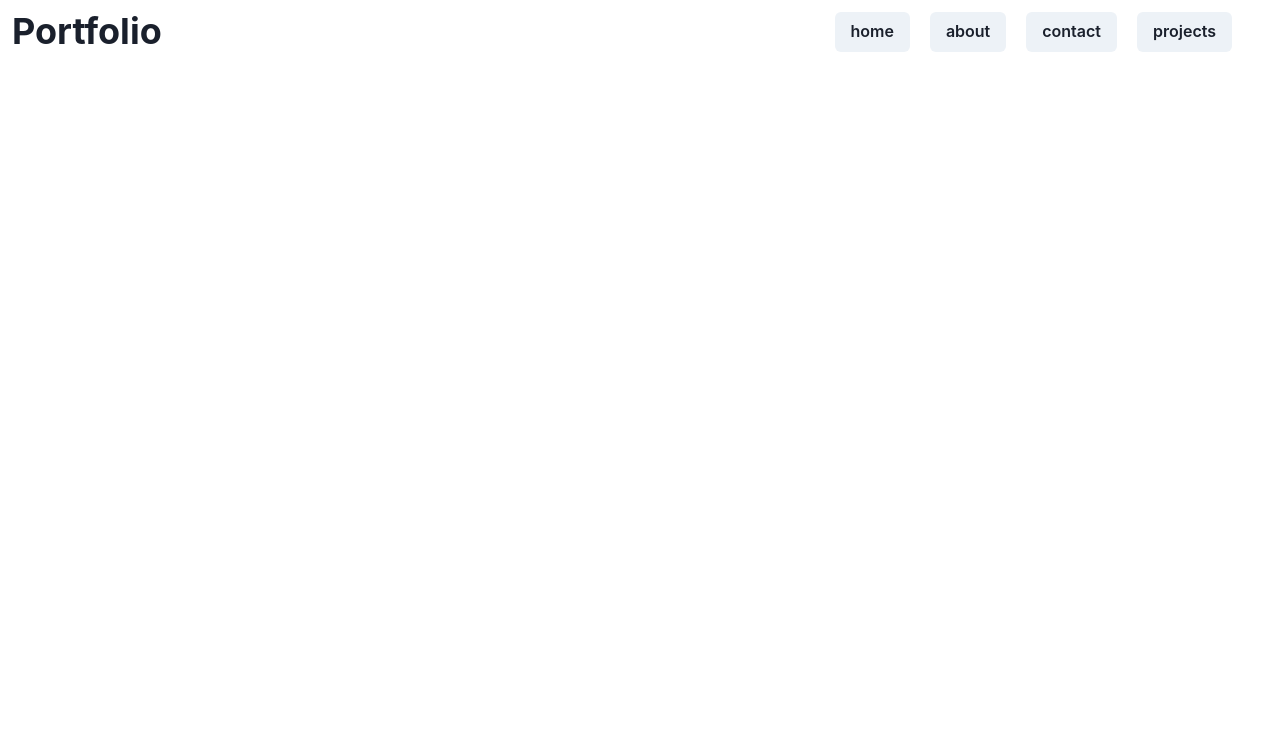
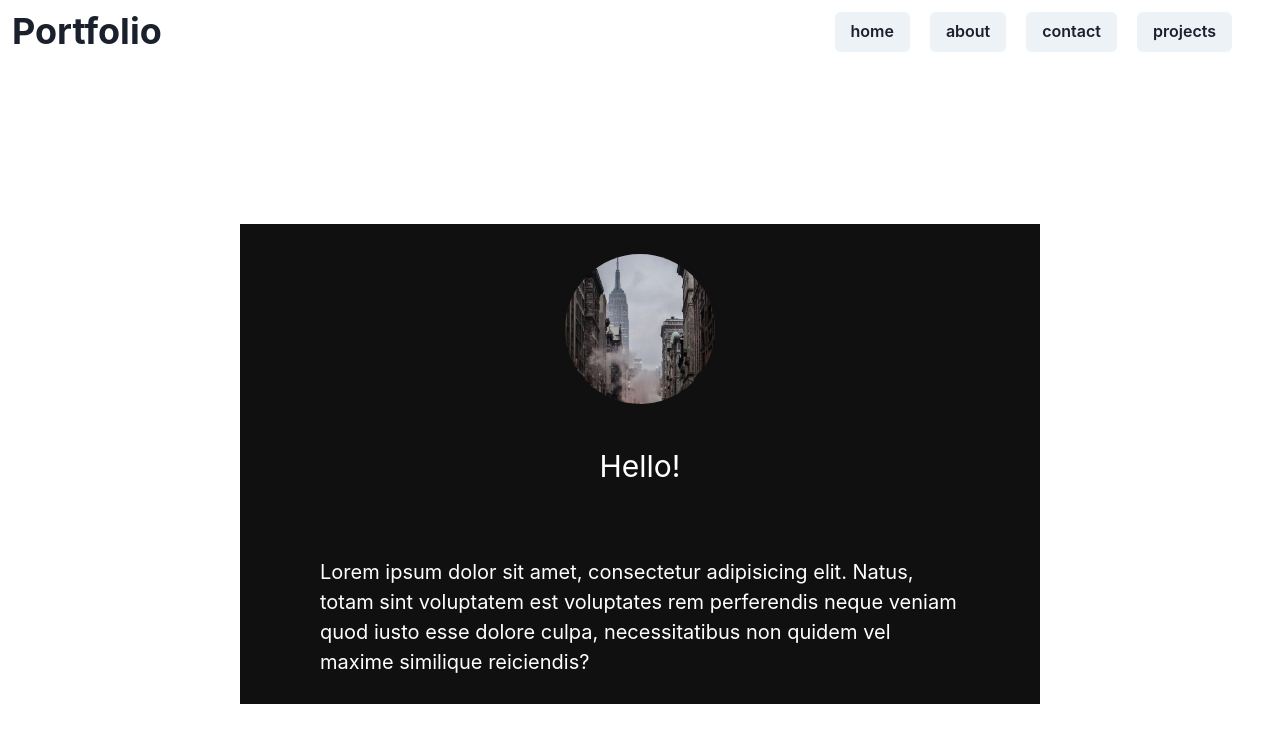
Before and after one commit to VelvetDuck/Portfolio, a Next.js app: page / in a window 1280 px wide. Shown: the top 742 px of the page. Built offline with nearby package versions, Linux system fonts and the light colour scheme.

Commit message:
Update index.tsx

```diff
--- a/pages/index.tsx
+++ b/pages/index.tsx
@@ -4,6 +4,7 @@ import AboutComponent from './component/AboutComponent';
 export default function Home() {
   return (
     <>
+      <AboutComponent></AboutComponent>
     </>
   );
 }
```
